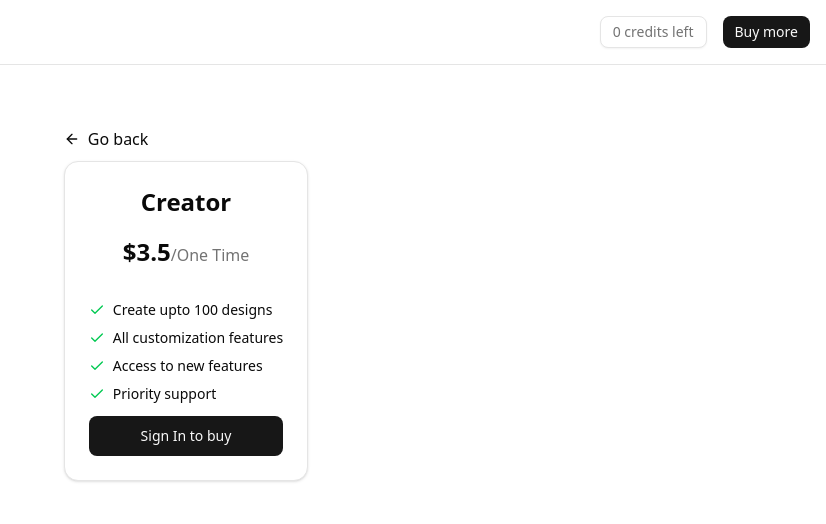
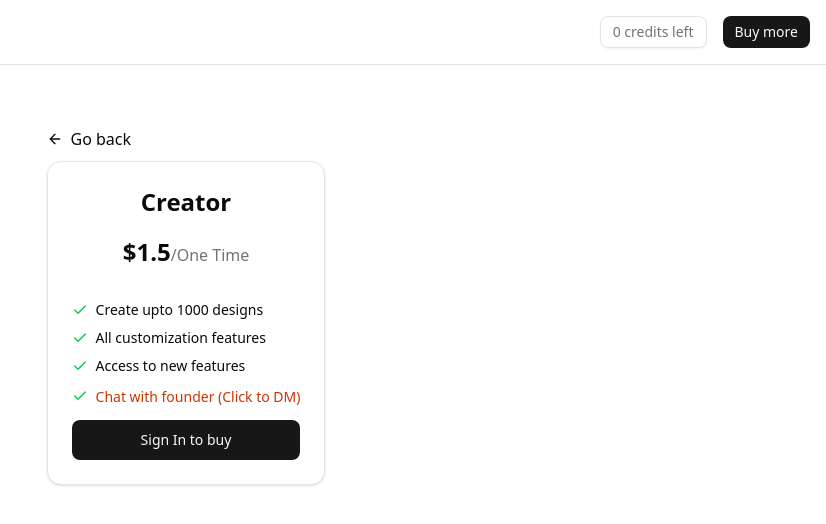
Before and after one commit to tosif121/text-behind, a Next.js app: page /pricing in a window 1280 px wide. Shown: the top 524 px of the page, without its empty margins (454-1280 px from the left). Built offline with nearby package versions, Linux system fonts and the light colour scheme; no server answers.

Commit message:
minor update

```diff
--- a/src/app/(root)/pricing/page.tsx
+++ b/src/app/(root)/pricing/page.tsx
@@ -21,7 +21,7 @@ export default function PricingPage() {
             <CardHeader className="text-center pb-2">
               <CardTitle className="text-2xl">Creator</CardTitle>
               <div className="mt-3">
-                <span className="text-2xl font-bold">$3.5</span>
+                <span className="text-2xl font-bold">$1.5</span>
                 <span className="text-muted-foreground">/One Time</span>
               </div>
             </CardHeader>
@@ -29,7 +29,7 @@ export default function PricingPage() {
               <ul className="space-y-2">
                 <li className="flex items-center gap-2">
                   <Check className="w-4 h-4 text-green-500 flex-shrink-0" />
-                  <span className="text-sm">Create upto 100 designs</span>
+                  <span className="text-sm">Create upto 1000 designs</span>
                 </li>
                 <li className="flex items-center gap-2">
                   <Check className="w-4 h-4 text-green-500 flex-shrink-0" />
@@ -41,7 +41,11 @@ export default function PricingPage() {
                 </li>
                 <li className="flex items-center gap-2">
                   <Check className="w-4 h-4 text-green-500 flex-shrink-0" />
-                  <span className="text-sm">Priority support</span>
+                  <Link href={"https://x.com/AdityaShips"}>
+                    <span className="text-sm text-orange-700">
+                      Chat with founder (Click to DM)
+                    </span>
+                  </Link>
                 </li>
               </ul>
               <SignedIn>
--- a/src/app/(root)/text-in-between/page.tsx
+++ b/src/app/(root)/text-in-between/page.tsx
@@ -35,7 +35,7 @@ const EditorPage = async () => {
                   <CardHeader className="text-center pb-2">
                     <CardTitle className="text-2xl">Creator</CardTitle>
                     <div className="mt-3">
-                      <span className="text-2xl font-bold">$3.5</span>
+                      <span className="text-2xl font-bold">$1.5</span>
                       <span className="text-muted-foreground">/One Time</span>
                     </div>
                   </CardHeader>
@@ -43,7 +43,7 @@ const EditorPage = async () => {
                     <ul className="space-y-2">
                       <li className="flex items-center gap-2">
                         <Check className="w-4 h-4 text-green-500 flex-shrink-0" />
-                        <span className="text-sm">Create upto 100 designs</span>
+                        <span className="text-sm">Create upto 1000 designs</span>
                       </li>
                       <li className="flex items-center gap-2">
                         <Check className="w-4 h-4 text-green-500 flex-shrink-0" />
@@ -57,7 +57,11 @@ const EditorPage = async () => {
                       </li>
                       <li className="flex items-center gap-2">
                         <Check className="w-4 h-4 text-green-500 flex-shrink-0" />
-                        <span className="text-sm">Priority support</span>
+                        <Link href={"https://x.com/AdityaShips"}>
+                          <span className="text-sm text-orange-700">
+                            Chat with founder (Click to DM)
+                          </span>
+                        </Link>
                       </li>
                     </ul>
                     <SignedIn>
@@ -95,17 +99,20 @@ const EditorPage = async () => {
                     </SignedOut>
                   </CardContent>
                 </Card>
-                <p className="text-accent-foreground text-xs text-center mt-3">
-                  Please put this email
-                </p>
-                <p className="text-amber-600 text-xs text-center font-bold">
-                  {convexUser?.email}
+                <p className="text-amber-600 text-xs text-center font-semibold mt-5">
+                  Dear, {convexUser?.name}
                 </p>
                 <p className="text-accent-foreground text-xs text-center">
-                  in the email field of the payment page
+                  You have {convexUser?.credits} credits left
                 </p>
                 <p className="text-accent-foreground text-xs text-center">
-                  for the successful purchase ✌️
+                  please purchace credits and refresh the page
+                </p>
+                <p className="text-accent-foreground text-xs text-center">
+                  we are a small team, we need your support to keep the
+                </p>
+                <p className="text-accent-foreground text-xs text-center">
+                  service running. Thank you for your support!
                 </p>
               </div>
             </div>
--- a/src/app/page.tsx
+++ b/src/app/page.tsx
@@ -12,7 +12,7 @@ export default function Home() {
   return (
     <div className="flex min-h-screen flex-col bg-white text-black">
       {/* Navigation */}
-    <header className="container mx-auto flex h-16 items-center justify-between px-4 sm:px-6">
+      <header className="container mx-auto flex h-16 items-center justify-between px-4 sm:px-3">
         <Link href="/" className="text-base font-bold md:text-lg">
           <span className="relative inline-block text-orange-800">
             text-in-between
@@ -35,6 +35,12 @@ export default function Home() {
           </span>
         </Link>
         <nav className="flex items-center gap-4">
+          <Link
+            href="/pricing"
+            className="text-black hover:text-gray-700 text-sm font-medium"
+          >
+            Pricing
+          </Link>
           <div className="flex items-center gap-4">
             <a
               href="https://x.com/AdityaShips"
```
